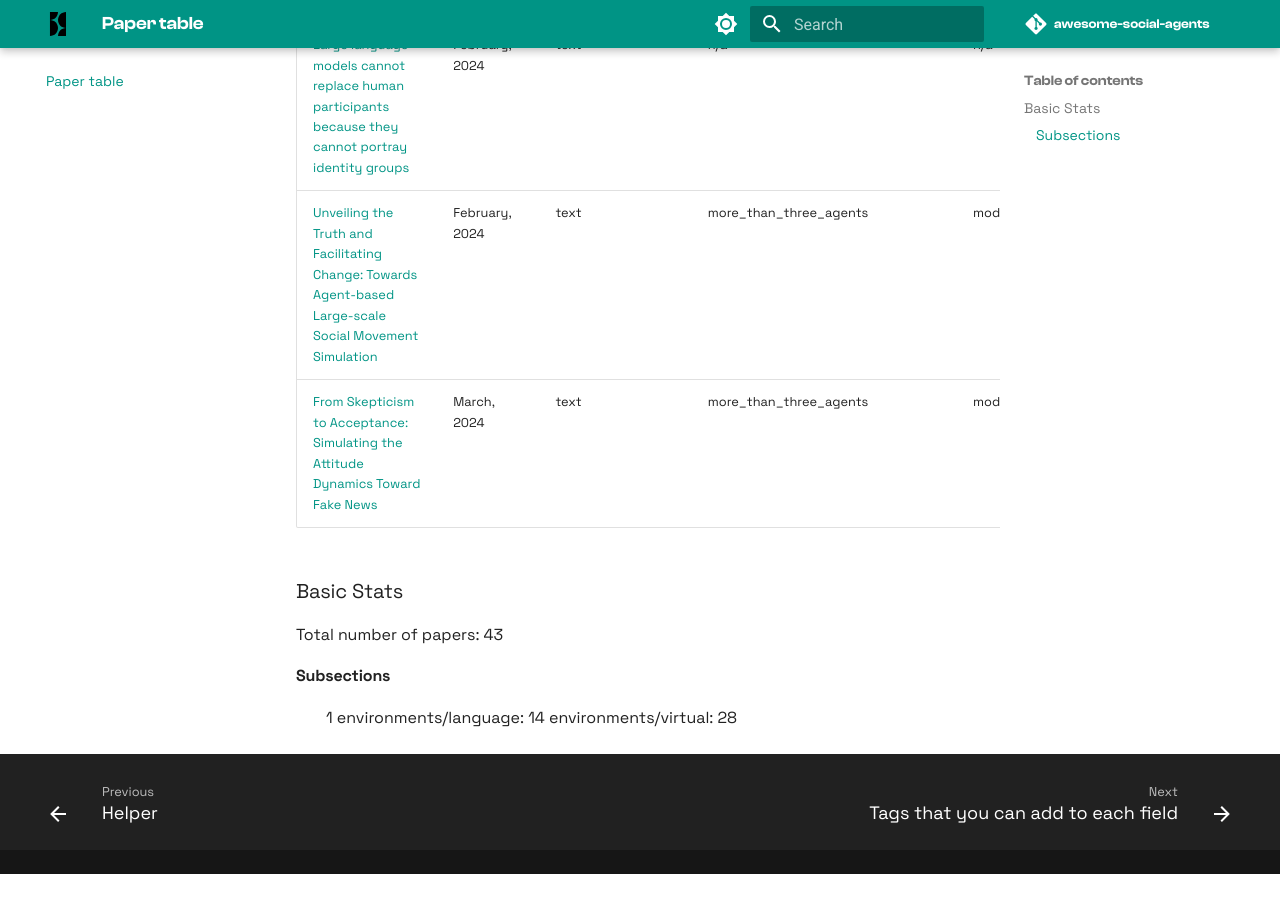
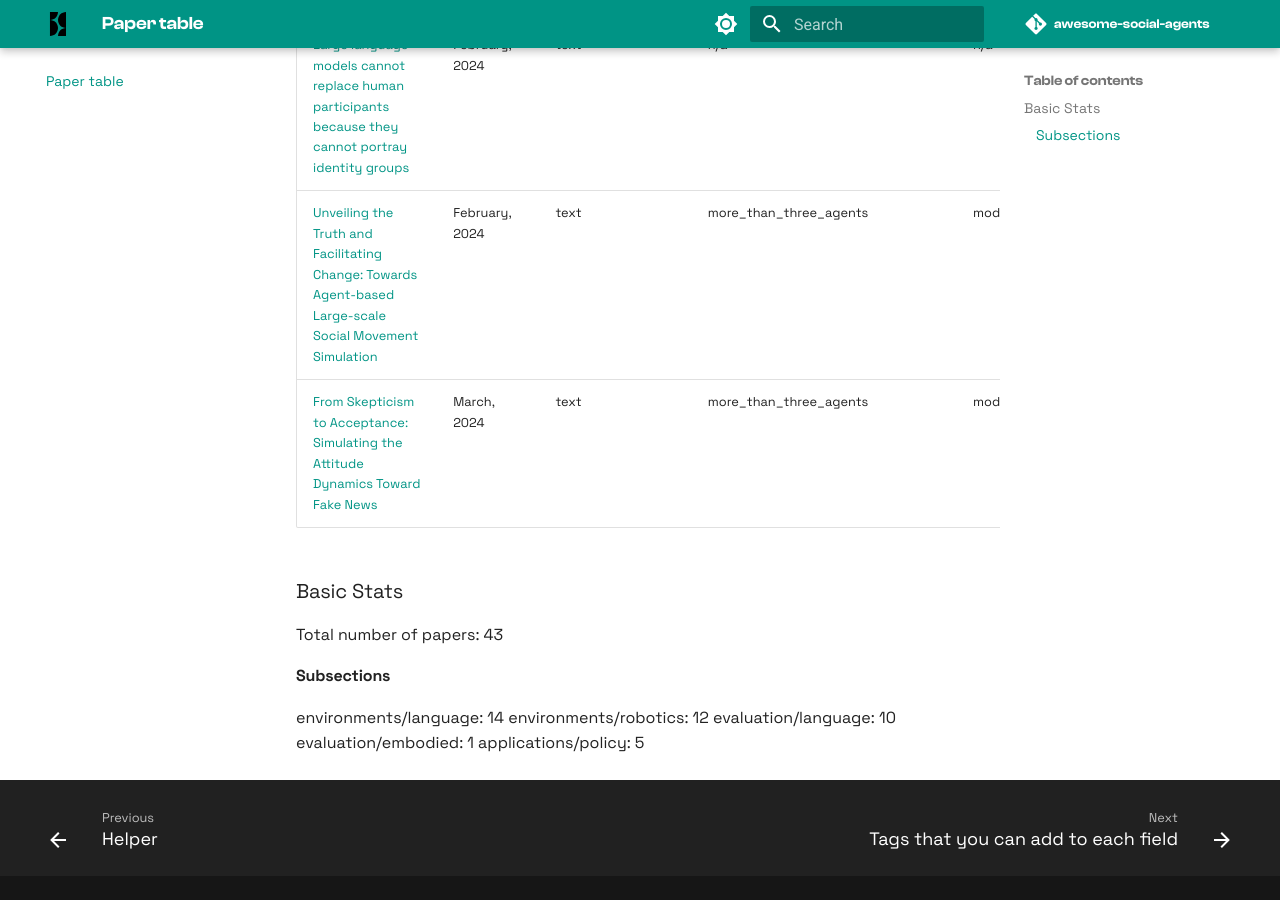
Before and after one commit to sotopia-lab/awesome-social-agents, an MkDocs documentation site: the page built from docs/paper_table.md, in a window 1280 px wide and 900 px high, scrolled down 5795 px. Built offline with MkDocs 1.6.1 and Material for MkDocs 9.7.7, drawn with Linux system fonts in a browser that asks for light colours; comment, search, counter and statistics services are not loaded; the version menu is left out; before the commit the page ends 6669 px from its top, so only the background shows below that.

Commit message:
Update paper_table.md and main.bib with new subsections and evaluation categories

```diff
--- a/docs/paper_table.md
+++ b/docs/paper_table.md
@@ -47,6 +47,8 @@
 ### Basic Stats
 Total number of papers: 43
 #### Subsections
-: 1
 environments/language: 14
-environments/virtual: 28
+environments/robotics: 12
+evaluation/language: 10
+evaluation/embodied: 1
+applications/policy: 5
--- a/main.bib
+++ b/main.bib
@@ -561,7 +561,7 @@
 ### Evaluating social agents
 
 #### Evaluating text social agents
-@article{modeling/reinforcement-learning,
+@article{evaluation/language,
   title = {This is a specical entry for us to automatically determine the subsection of the paper, please put the real entry below this one},
   author = {specical entry},
 }
```
